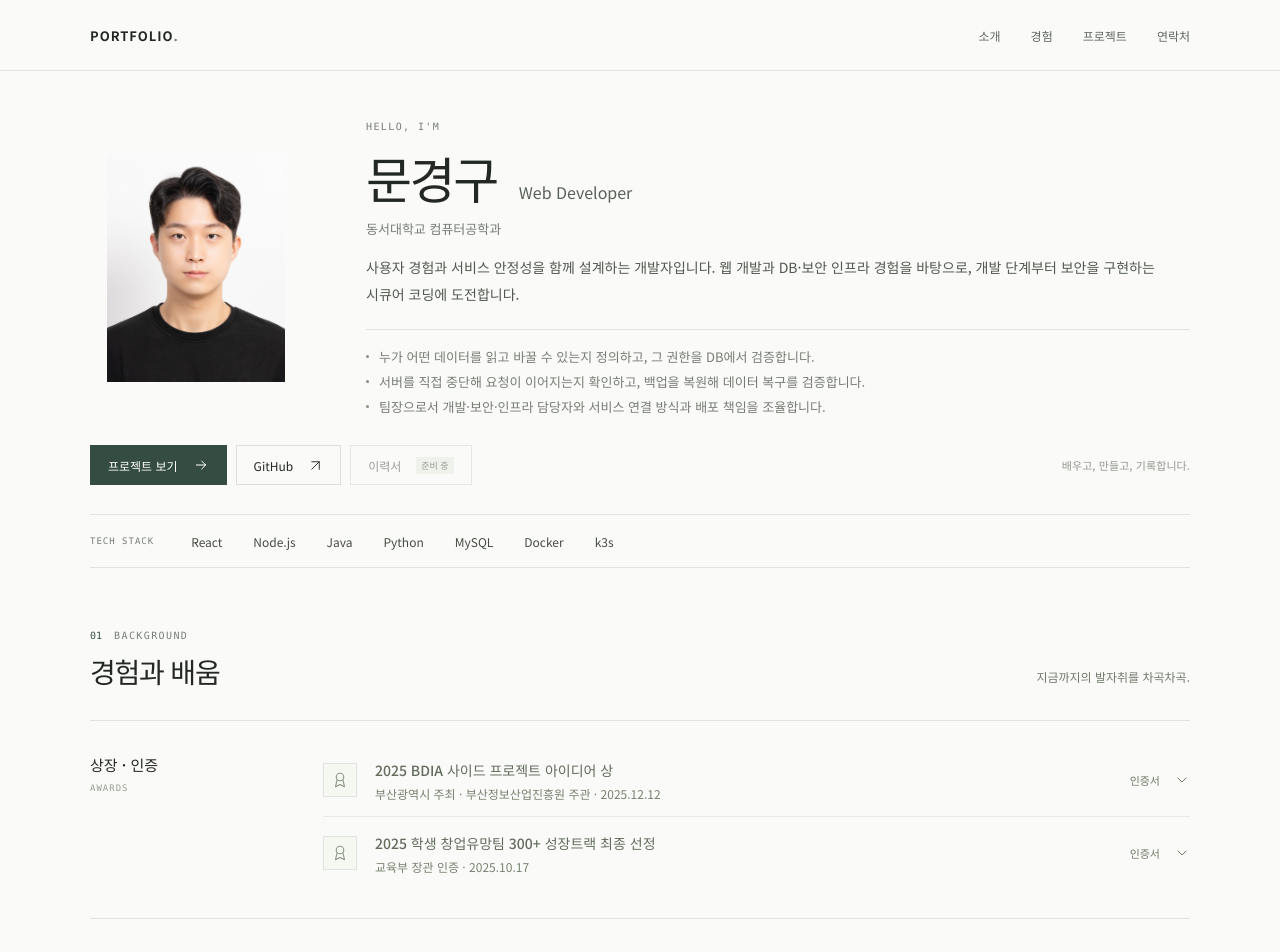
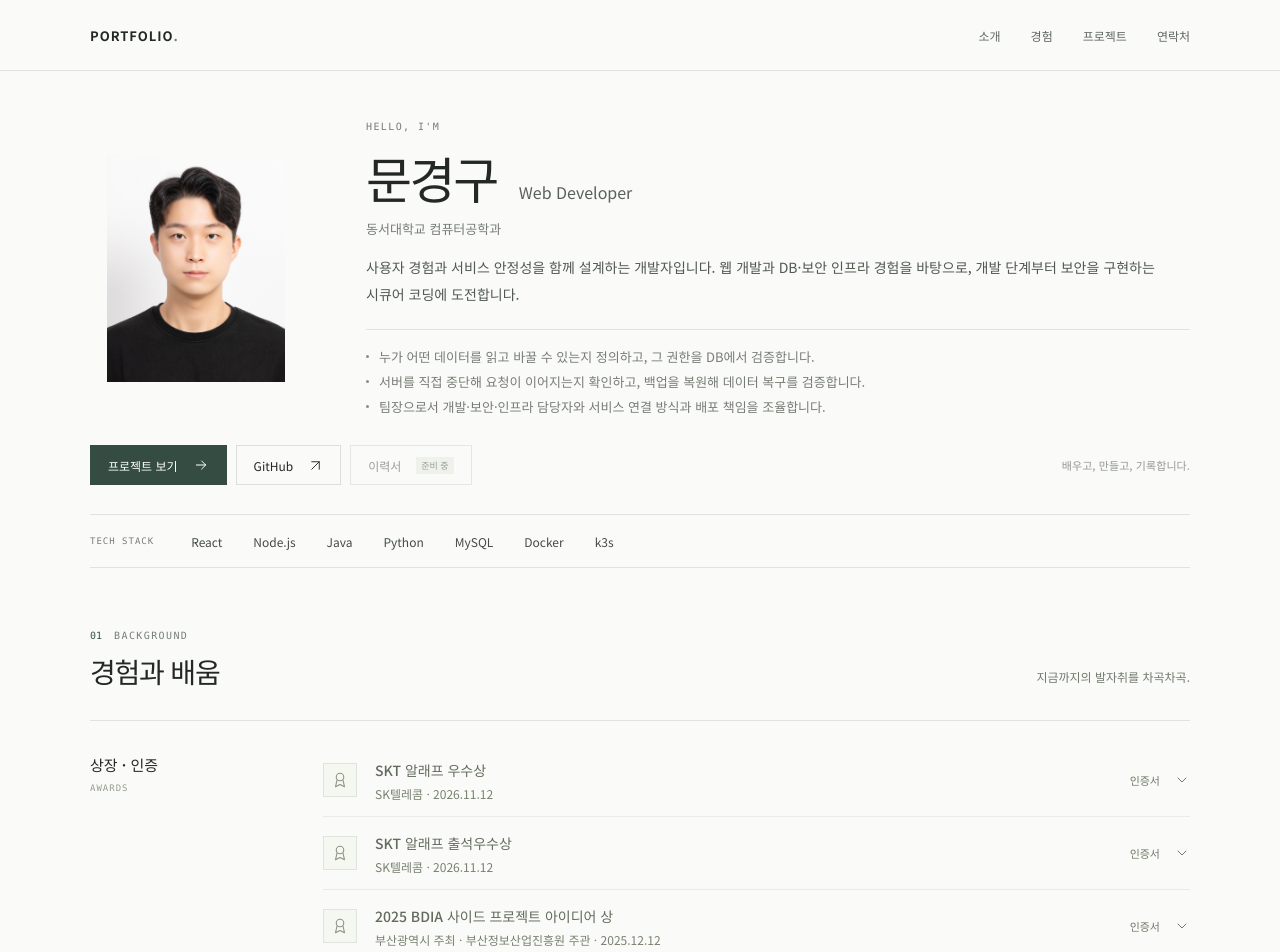
Before and after one commit to gyeonggumun/gyeonggu-portfolio, a React (Vite) app: page / in a window 1280 px wide. Shown: the top 952 px of the page. Built offline with nearby package versions, Linux system fonts and the light colour scheme.

Commit message:
feat(profile) : SKT 알래프 우수상과 출석우수상 추가

```diff
--- a/src/data/portfolio.js
+++ b/src/data/portfolio.js
@@ -31,6 +31,22 @@ export const profile = {
 };
 
 export const awards = [
+  {
+    id: "award-03",
+    title: "SKT 알래프 우수상",
+    organization: "SK텔레콤",
+    date: "2026.11.12",
+    description: "K-뉴딜 아카데미 SKT ALEPH 부산 A반에서 네트워크·보안 인프라와 AI 활용 과정을 우수한 성과로 이수해 수상했습니다.",
+    image: "/images/award-skt-aleph-excellence.png",
+  },
+  {
+    id: "award-04",
+    title: "SKT 알래프 출석우수상",
+    organization: "SK텔레콤",
+    date: "2026.11.12",
+    description: "2026년 8월 11일부터 11월 12일까지 SKT ALEPH 부산 A반의 전 교육 일정에 빠짐없이 출석해 수상했습니다.",
+    image: "/images/award-skt-aleph-attendance.png",
+  },
   {
     id: "award-01",
     title: "2025 BDIA 사이드 프로젝트 아이디어 상",
```
Also changed, not shown: 2 other files (tests, documents, lock files or other folders).
